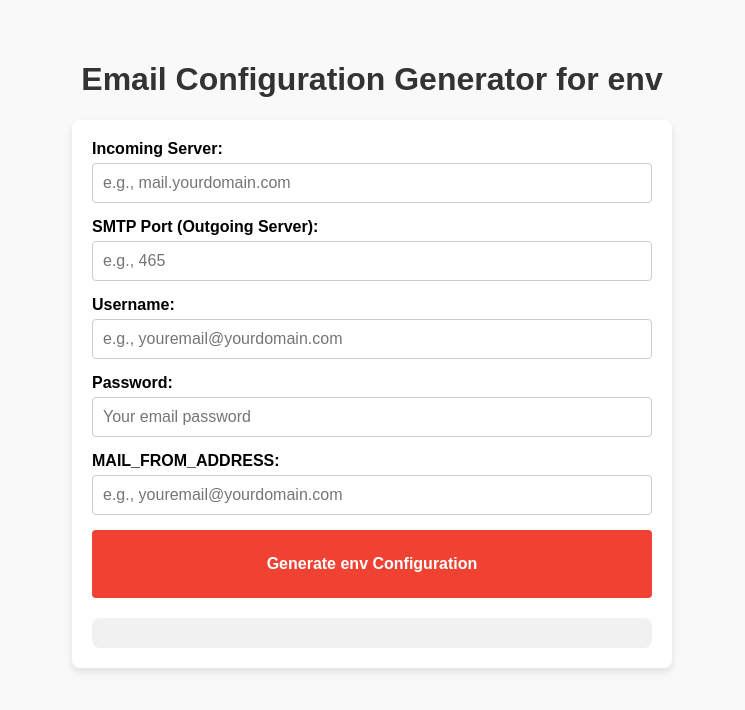
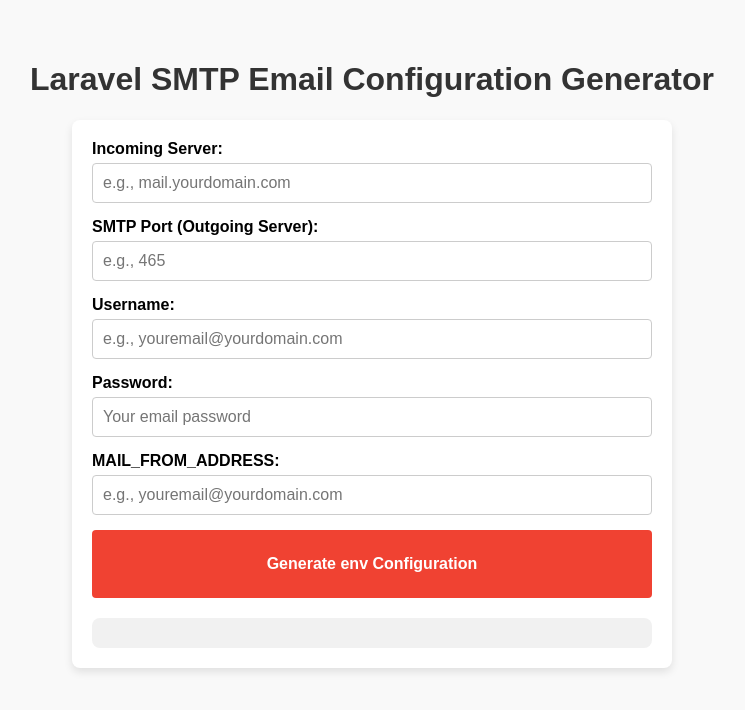
Before and after one commit to helloarman/laravel-smtp, a plain HTML site: page index.html in a window 1280 px wide. Shown: the whole page, without its empty margins (268-1013 px from the left). Drawn offline with Linux system fonts and the light colour scheme.

Commit message:
chore: updated

```diff
--- a/index.html
+++ b/index.html
@@ -4,12 +4,12 @@
 <head>
     <meta charset="UTF-8">
     <meta name="viewport" content="width=device-width, initial-scale=1.0">
-    <title>Email Configuration Generator</title>
+    <title>Laravel SMTP Email Configuration Generator</title>
     <link rel="stylesheet" href="style.css">
 </head>
 
 <body>
-    <h1>Email Configuration Generator for env</h1>
+    <h1>Laravel SMTP Email Configuration Generator</h1>
     <div class="form-container">
         <div class="form-group">
             <label for="incomingServer">Incoming Server:</label>
```
